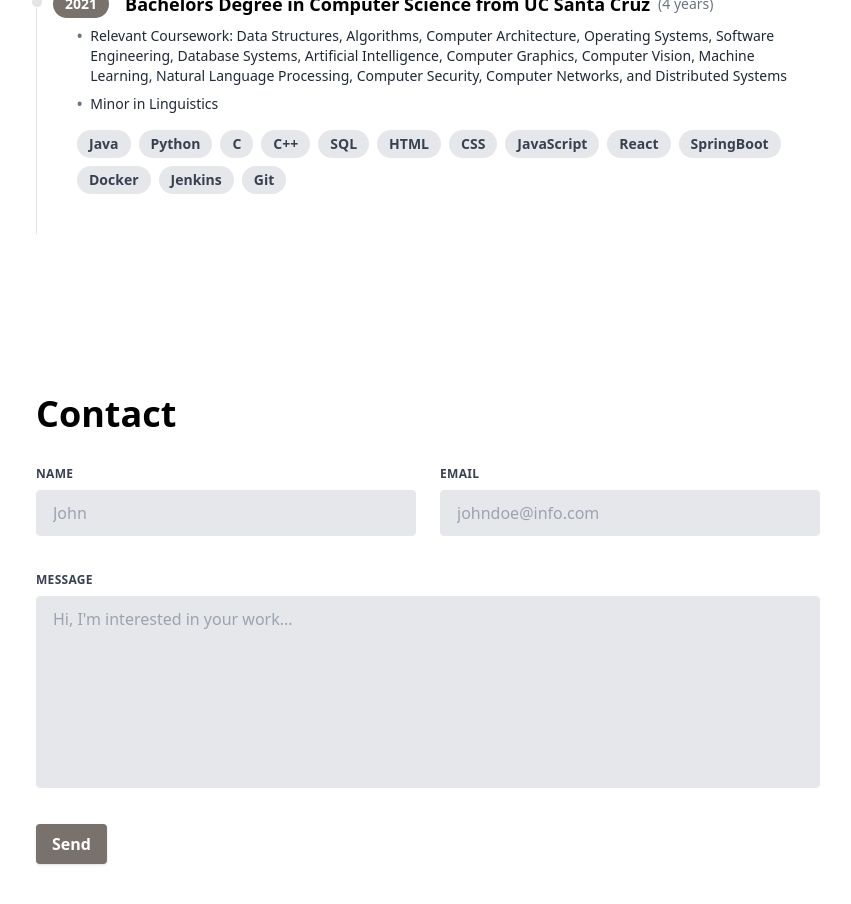
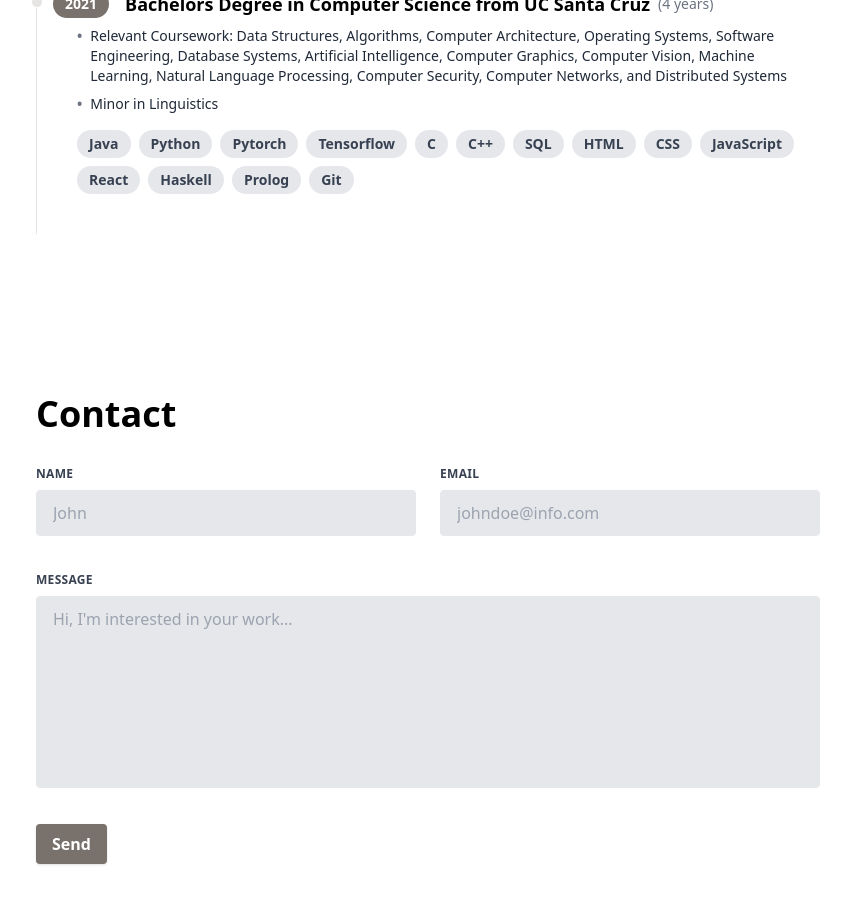
Before and after one commit to daniel-escoto/portfolio, a React (Vite) app: page / in a window 1280 px wide. Shown: the part 2040-2944 px from the top of the page, without its empty margins (212-1063 px from the left). Built offline with nearby package versions, Linux system fonts and the light colour scheme.

Commit message:
fix skills

```diff
--- a/src/data/timeline.ts
+++ b/src/data/timeline.ts
@@ -66,6 +66,8 @@ export const timeline: Event[] = [
     tags: [
       "Java",
       "Python",
+      "Pytorch",
+      "Tensorflow",
       "C",
       "C++",
       "SQL",
@@ -73,9 +75,8 @@ export const timeline: Event[] = [
       "CSS",
       "JavaScript",
       "React",
-      "SpringBoot",
-      "Docker",
-      "Jenkins",
+      "Haskell",
+      "Prolog",
       "Git",
     ],
     url: "https://www.ucsc.edu/",
```
